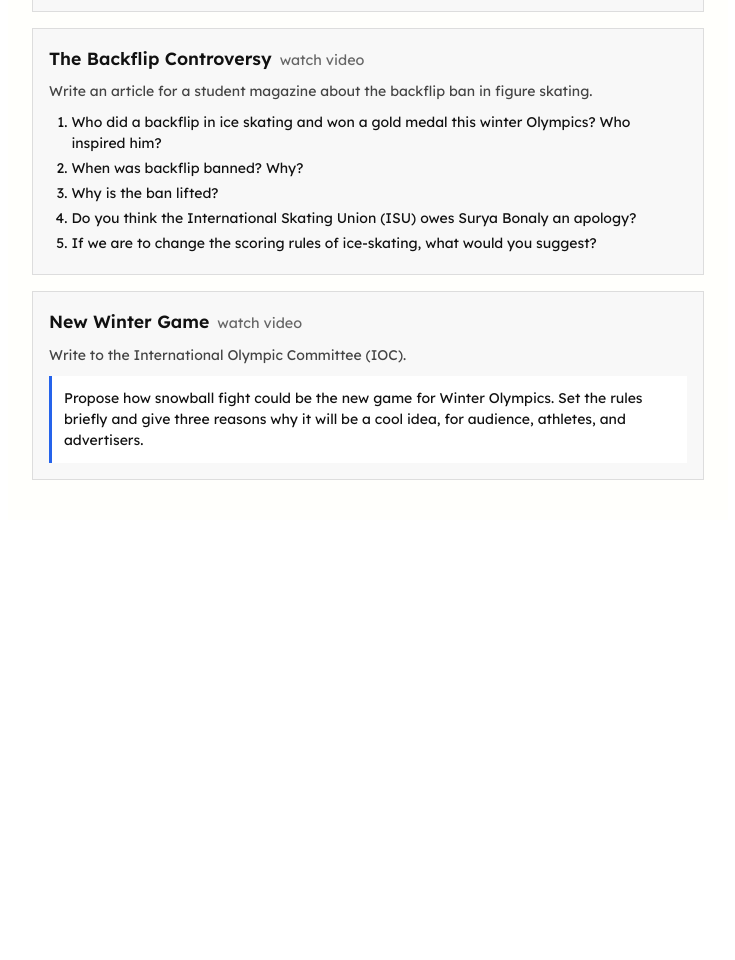
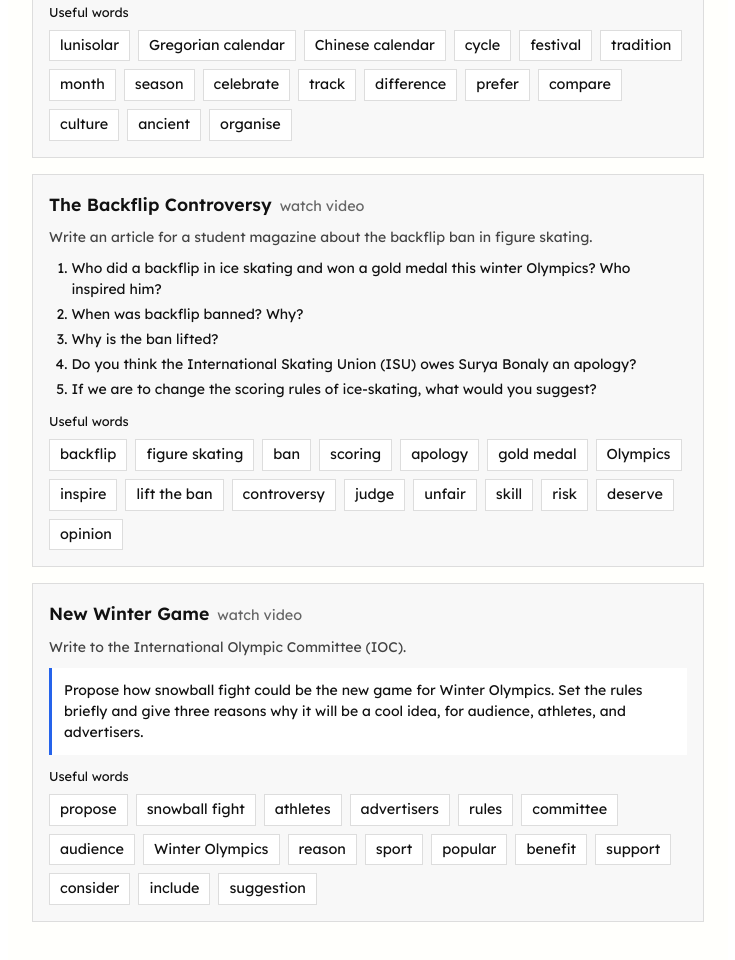
Before and after one commit to beatsaway/kensirenglish, a plain HTML site: page resources/writing/theme-based/index.html in a window 1280 px wide. Shown: the part 342-1302 px from the top of the page, without its empty margins (272-1007 px from the left). Before the commit the page ends 862 px from the top, so only its background shows below. Drawn offline with Linux system fonts and the light colour scheme; a web font is replaced by a local one.

Commit message:
Theme-based writing: useful words label, 15+ vocab per task, writer-focused terms
Co-authored-by: Cursor <cursoragent@cursor.com>

```diff
--- a/resources/writing/theme-based/index.html
+++ b/resources/writing/theme-based/index.html
@@ -52,6 +52,19 @@
         .task-questions-list { padding-left: 1.4rem; }
         .task-questions-list li { margin-bottom: 4px; font-size: 14px; }
         .task-instructions { font-size: 14px; padding: 12px; background: #fff; border-left: 3px solid #2563eb; }
+        .task-vocab-title { font-size: 0.8rem; font-weight: 400; margin-top: 12px; margin-bottom: 8px; }
+        .task-vocab-list { display: flex; flex-wrap: wrap; gap: 8px; }
+        .task-vocab-item {
+            padding: 4px 10px;
+            border: 1px solid var(--color-border);
+            background: var(--color-bg);
+            cursor: pointer;
+            font-size: 0.9rem;
+            transition: background 0.15s ease, border-color 0.15s ease;
+        }
+        .task-vocab-item:hover { background: #eee; border-color: var(--color-text-secondary); }
+        .task-vocab-item .vocab-cn { color: var(--color-text-secondary); margin-left: 6px; display: none; }
+        .task-vocab-item.show-cn .vocab-cn { display: inline; }
     </style>
 </head>
 <body>
@@ -101,6 +114,22 @@
                     html += `</ol>`;
                 }
                 card.innerHTML = html;
+                if (task.vocab && task.vocab.length) {
+                    const vocabTitle = document.createElement("div");
+                    vocabTitle.className = "task-vocab-title";
+                    vocabTitle.textContent = "Useful words";
+                    card.appendChild(vocabTitle);
+                    const vocabList = document.createElement("div");
+                    vocabList.className = "task-vocab-list";
+                    task.vocab.forEach((item) => {
+                        const span = document.createElement("span");
+                        span.className = "task-vocab-item";
+                        span.innerHTML = escapeHtml(item.en) + '<span class="vocab-cn">' + escapeHtml(item.cn) + "</span>";
+                        span.addEventListener("click", () => span.classList.toggle("show-cn"));
+                        vocabList.appendChild(span);
+                    });
+                    card.appendChild(vocabList);
+                }
                 taskCards.appendChild(card);
             });
         }
--- a/resources/writing/theme-based/winter.js
+++ b/resources/writing/theme-based/winter.js
@@ -1,6 +1,6 @@
 /**
  * Theme-based writing tasks: Winter
- * Each task has a video and a set of guiding questions or instructions.
+ * Each task has a video, context/instructions, optional questions, and optional vocab (en + Cantonese).
  */
 window.themeBasedWinter = {
     theme: "Winter",
@@ -17,6 +17,24 @@ window.themeBasedWinter = {
                 "How are they different?",
                 "Why do we need calendars?",
                 "Which calendar do you prefer more? Why?"
+            ],
+            vocab: [
+                { en: "lunisolar", cn: "陰陽曆" },
+                { en: "Gregorian calendar", cn: "公曆" },
+                { en: "Chinese calendar", cn: "農曆／中國曆" },
+                { en: "cycle", cn: "週期" },
+                { en: "festival", cn: "節日" },
+                { en: "tradition", cn: "傳統" },
+                { en: "month", cn: "月" },
+                { en: "season", cn: "季節" },
+                { en: "celebrate", cn: "慶祝" },
+                { en: "track", cn: "追蹤／記錄" },
+                { en: "difference", cn: "分別／差異" },
+                { en: "prefer", cn: "較鍾意／寧願" },
+                { en: "compare", cn: "比較" },
+                { en: "culture", cn: "文化" },
+                { en: "ancient", cn: "古代" },
+                { en: "organise", cn: "整理／編排" }
             ]
         },
         {
@@ -31,6 +49,24 @@ window.themeBasedWinter = {
                 "Why is the ban lifted?",
                 "Do you think the International Skating Union (ISU) owes Surya Bonaly an apology?",
                 "If we are to change the scoring rules of ice-skating, what would you suggest?"
+            ],
+            vocab: [
+                { en: "backflip", cn: "後空翻" },
+                { en: "figure skating", cn: "花式溜冰" },
+                { en: "ban", cn: "禁止" },
+                { en: "scoring", cn: "評分" },
+                { en: "apology", cn: "道歉" },
+                { en: "gold medal", cn: "金牌" },
+                { en: "Olympics", cn: "奧運" },
+                { en: "inspire", cn: "啟發／激勵" },
+                { en: "lift the ban", cn: "解除禁令" },
+                { en: "controversy", cn: "爭議" },
+                { en: "judge", cn: "裁判／評判" },
+                { en: "unfair", cn: "唔公平" },
+                { en: "skill", cn: "技術／技巧" },
+                { en: "risk", cn: "風險" },
+                { en: "deserve", cn: "值得" },
+                { en: "opinion", cn: "意見" }
             ]
         },
         {
@@ -40,7 +76,25 @@ window.themeBasedWinter = {
             videoUrl: "https://www.youtube.com/watch?v=PVwVDt4Vj-o",
             videoId: "PVwVDt4Vj-o",
             instructions: "Propose how snowball fight could be the new game for Winter Olympics. Set the rules briefly and give three reasons why it will be a cool idea, for audience, athletes, and advertisers.",
-            questions: []
+            questions: [],
+            vocab: [
+                { en: "propose", cn: "建議／提出" },
+                { en: "snowball fight", cn: "掟雪球／打雪仗" },
+                { en: "athletes", cn: "運動員" },
+                { en: "advertisers", cn: "廣告商" },
+                { en: "rules", cn: "規則" },
+                { en: "committee", cn: "委員會" },
+                { en: "audience", cn: "觀眾" },
+                { en: "Winter Olympics", cn: "冬季奧運" },
+                { en: "reason", cn: "原因／理由" },
+                { en: "sport", cn: "運動" },
+                { en: "popular", cn: "流行／受歡迎" },
+                { en: "benefit", cn: "好處" },
+                { en: "support", cn: "支持" },
+                { en: "consider", cn: "考慮" },
+                { en: "include", cn: "包括" },
+                { en: "suggestion", cn: "建議" }
+            ]
         }
     ]
 };
```
